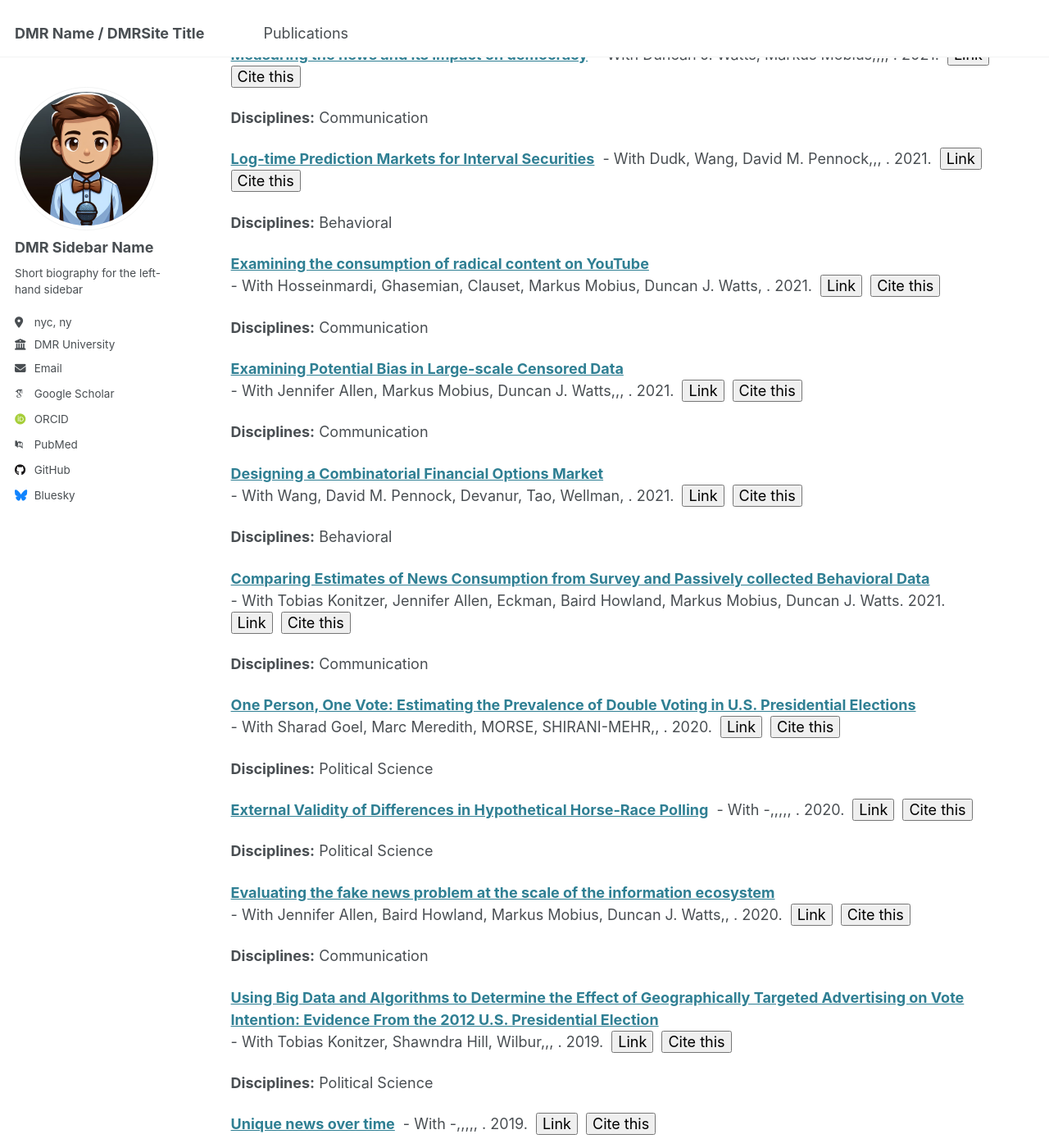
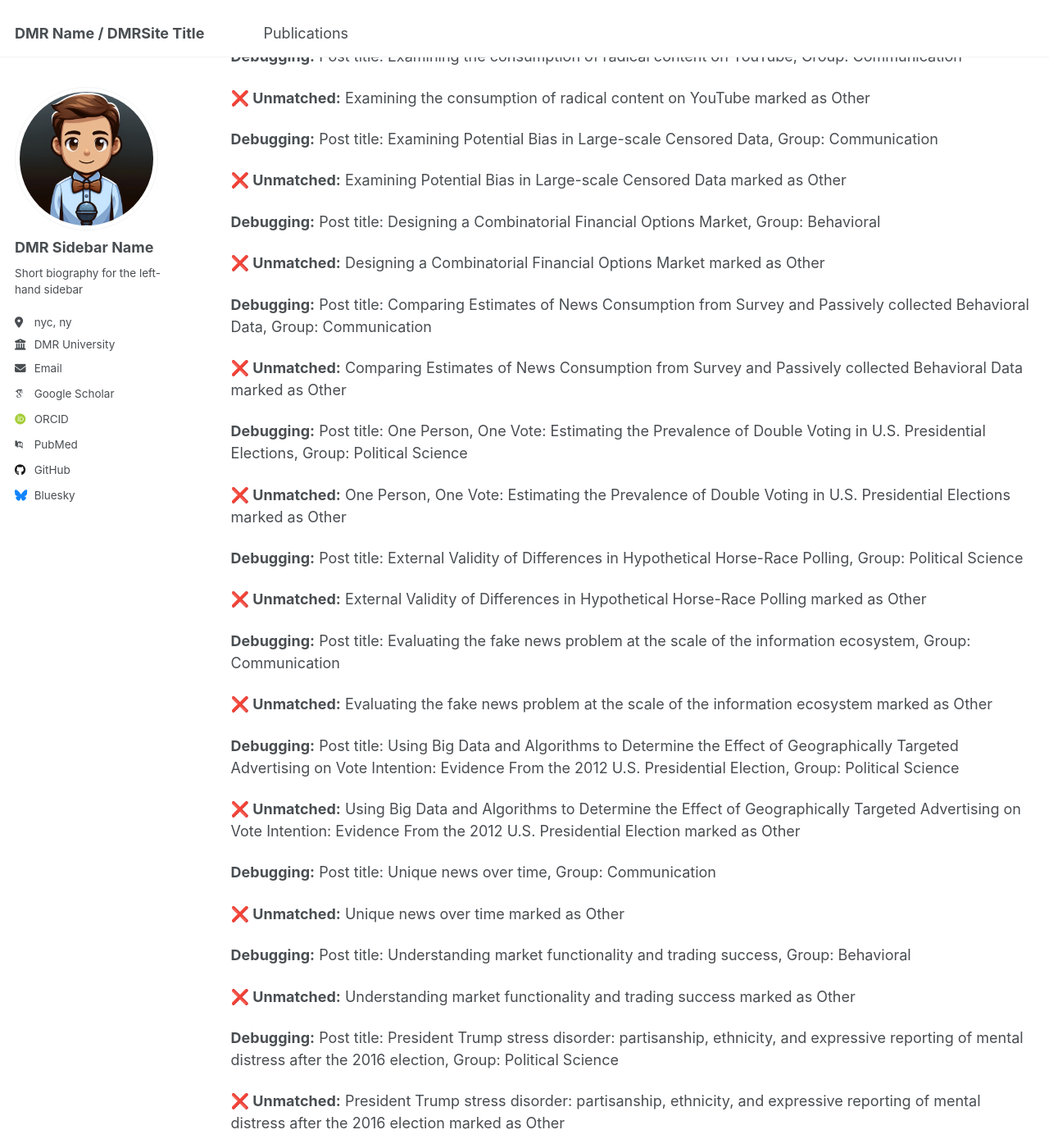
Before and after one commit to chotomirza/davidtest.github.io, a Jekyll site: the page built from _pages/publications.html, in a window 1280 px wide and 1400 px high, scrolled down 3041 px. Shown: the whole window at 82% size. Built offline with Jekyll 4.4.1, drawn with Linux system fonts in a browser that asks for light colours; some web fonts are replaced; some of the changed text lies outside the part shown.

Commit message:
categorization debug  3

```diff
--- a/_pages/publications.html
+++ b/_pages/publications.html
@@ -46,17 +46,25 @@
   {% assign matched = false %}
   {% assign post_group = post.group | downcase | strip %}
 
+  <!-- Debugging: Print out the group of each publication -->
+  <p><strong>Debugging:</strong> Post title: {{ post.title }}, Group: {{ post.group }}</p>
+
   {% for group in publication_groups %}
+    <!-- Debugging: Print expected category keys -->
+    <p><strong>Comparing:</strong> Post group "{{ post_group }}" with expected "{{ group.key }}"</p>
+
     {% if post_group == group.key %}
       {% assign updated_list = publications_by_group[group.key] | push: post %}
       {% assign publications_by_group = publications_by_group | merge: group.key, updated_list %}
       {% assign matched = true %}
+      <p><strong>✔ Matched:</strong> {{ post.title }} categorized under {{ group.title }}</p>
       {% break %}
     {% endif %}
   {% endfor %}
 
   {% unless matched %}
     {% assign other_publications = other_publications | push: post %}
+    <p><strong>❌ Unmatched:</strong> {{ post.title }} marked as Other</p>
   {% endunless %}
 {% endfor %}
 
```
